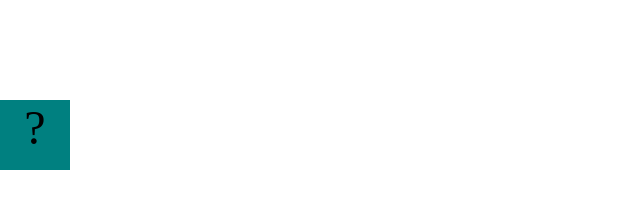
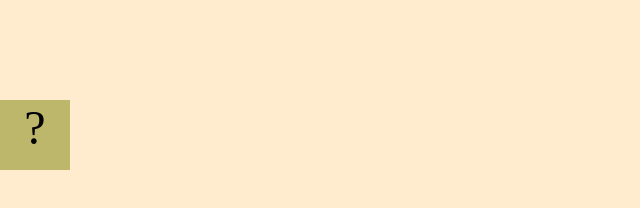
Before and after one commit to LGJ06/LGJ06.github.io, a plain HTML site: page projects/bouncing-box/index.html in a window 1280 px wide. Shown: the whole page, without its empty margins (0-640 px from the left). Drawn offline with Linux system fonts and the light colour scheme.

Commit message:
worked on box

```diff
--- a/projects/bouncing-box/index.html
+++ b/projects/bouncing-box/index.html
@@ -8,16 +8,17 @@
 		.box {
 			width: 70px;
 			height: 70px;
-			background-color: teal;
+			background-color: darkkhaki;
 			font-size: 300%;
 			text-align: center;
 			display: block;
 			position: absolute;
 			top: 100px;
-			left: 0px;  /* <--- Change me! */
+			left: 100px;  /* <--- Change me! */
 		}
 		.board{
 			height: 100vh;
+			background-color: blanchedalmond;
 		}
 	</style>
 	<!-- 	<script src="//cdnjs.cloudflare.com/ajax/libs/jquery/2.1.1/jquery.min.js"></script> -->
@@ -61,7 +62,7 @@
 			//////////////////////////////////////////////////////////////////
 
 			// TODO 2 - Variable declarations
-
+			var PositionX = 0;
 
 
 			/*
@@ -71,6 +72,7 @@
 			*/
 			function update() {
 
+				moveBoxTo(PositionX)
 
 			};
 
```
Also changed, not shown: portfolio.html (+1 -0 lines).
